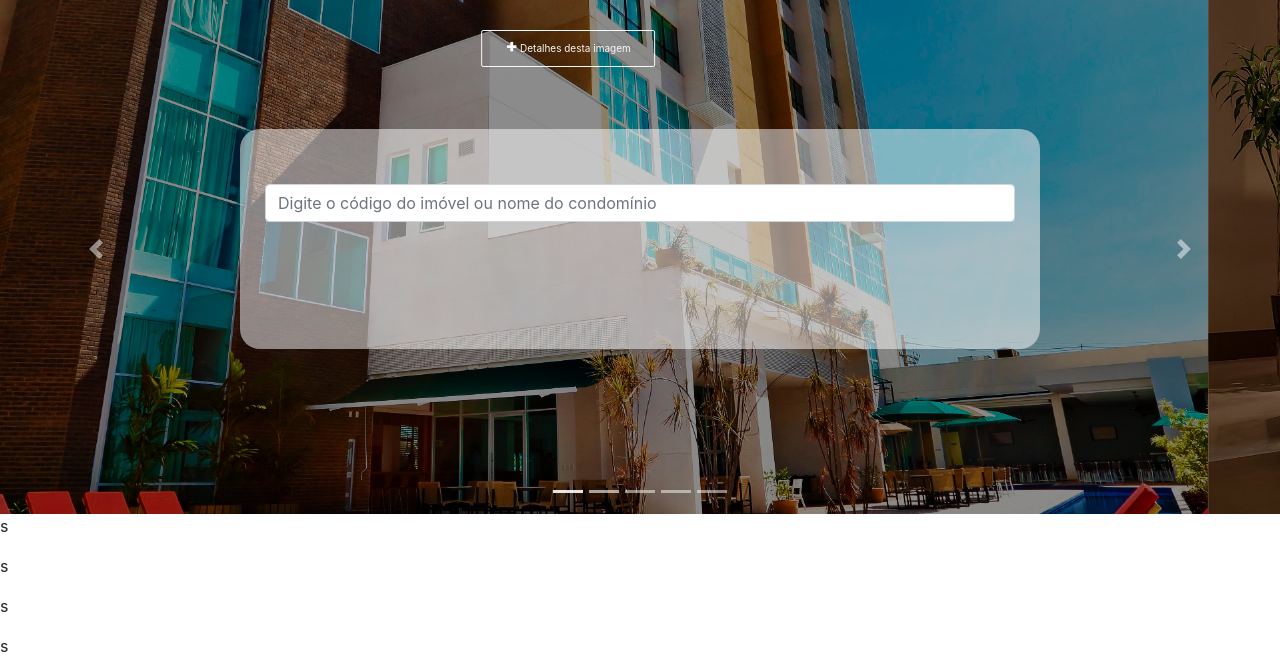
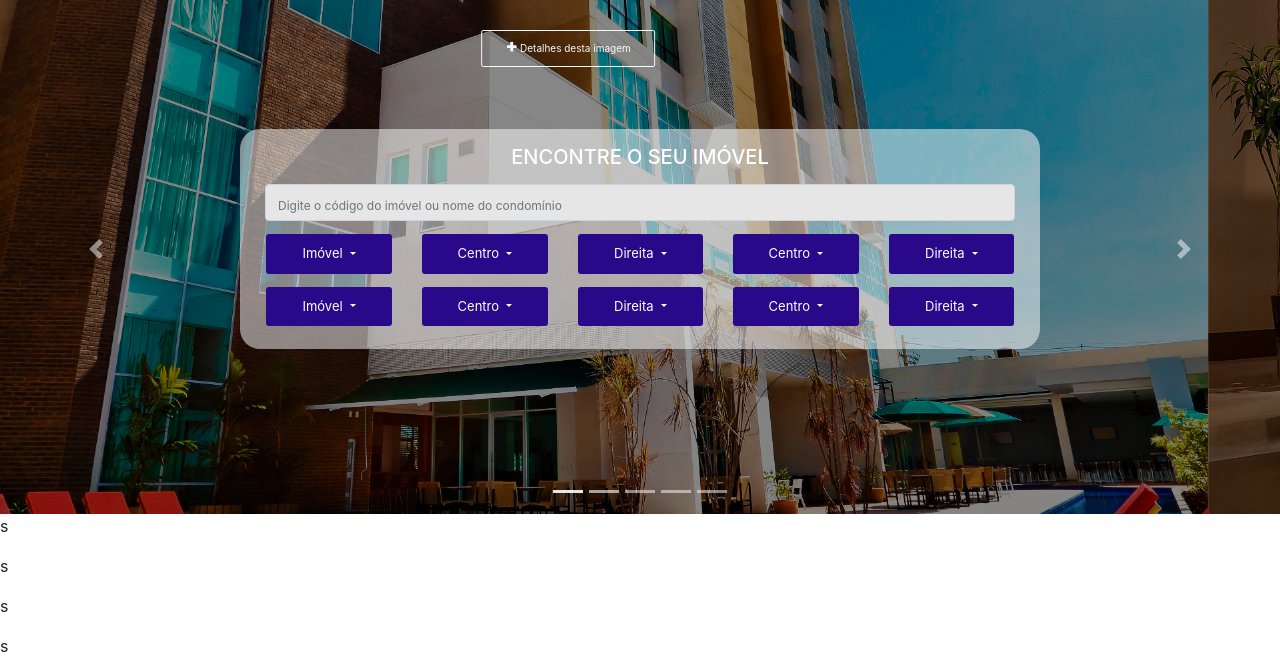
Before and after one commit to WillCostaNM/Riife, a plain HTML site: page index.html in a window 1280 px wide. Shown: the part 131-800 px from the top of the page. Drawn offline with nearby package versions, Linux system fonts and the light colour scheme.

Commit message:
finally form text and add group buttons

```diff
--- a/css/estilo.css
+++ b/css/estilo.css
@@ -121,10 +121,14 @@ header {
 
 .dropdown-menu.show {
     display: block;
-
 }
 
 
+
+
+li.nav-item.maior a.nav-link:hover{
+	 border-bottom: 1px blue solid;
+}
 
 
 /*____________________ FIM MENU ____________________*/
@@ -150,7 +154,9 @@ span#carousel{
 	text-align: center;
 
 }
-
+a.btn.btn-outline-light:hover{
+	background: rgb(255,255,255, 0.85);
+}
 
 a.btn.btn-outline-light{
 	font-size: 10px;
@@ -220,7 +226,7 @@ div#controle.carousel.slide{
 	bottom:0;
 	left:0;
 	right:0;
-	background:rgba(0,0,0,0.45);
+	background:rgba(0,0,0,0.47);
 }
 
 #img1{
@@ -276,6 +282,15 @@ button.btn{
 
 
 /* _____ CAIXA 1 _____*/
+div#caixa1 h5{
+	right: 0;
+	left: 0;
+	color: white;
+	margin-top: 16.2px;
+	padding: 0 auto;
+	position: absolute;
+	text-transform: uppercase;
+}
 
 
 div#caixa1{
@@ -285,9 +300,10 @@ div#caixa1{
 	margin-top: 260px;
 	width: 800px;
 	height: 220px;
+	text-align: center;
 	position: absolute;
 	z-index: 7;
-	background: rgb(255,255,255,0.5); center;
+	background: rgb(255,255,255,0.5);
 	border-radius: 20px;
 
 
@@ -302,11 +318,15 @@ div.form-group{
 	position: relative;
 	margin: 0 auto;
 	margin-top: 55px;
+
 }
 
-input.form-control, {
-	border-radius: 3px;
-	background: #F2F2F2;
+input.form-control {
+	font-size: 12px;
+	padding-top: 20px;
+	padding-bottom: 15px;
+	border-radius: 4px;
+	background: #E6E6E6;
 }
 
 
@@ -326,6 +346,29 @@ input[type=number]:focus,
 [contenteditable].form-control:focus {
   box-shadow: inset 0 -1px 0 #ddd;
 }
+
+
+div#grupo-de-botoes.btn-group{
+	margin-top: 13px;
+}
+
+div#grupo-de-botoes.btn-group button.btn.btn-info.dropdown-toggle{
+	margin-right: 31px;
+	padding: 10px 36px;
+	font-size: 13px;
+	border-radius: 3px;
+	background: #29088A;
+	border: none;
+}
+
+div#grupo-de-botoes.btn-group button.btn.btn-info.dropdown-toggle.ultimo{
+	margin-right: 0;
+}
+
+
+
+
+
 
 
 /* _____ FIM CAIXA 1 _____*/
@@ -362,6 +405,11 @@ input[type=number]:focus,
 
 /*// Extra small devices (portrait phones, less than 576px)*/
 @media (max-width: 575.98px) {
+
+
+	li.nav-item.maior a.nav-link:hover{
+	 border: none;
+	}
 
 	section#home1{
 		display: none;
@@ -472,6 +520,11 @@ input[type=number]:focus,
 
 /*// Small devices (landscape phones, 576px and up)*/
 @media (min-width: 576px) and (max-width: 767.98px) {
+
+	li.nav-item.maior a.nav-link:hover{
+	 border: none;
+	}
+
 
 	section#home1{
 		display: none;
@@ -591,6 +644,12 @@ input[type=number]:focus,
 
 /*// Medium devices (tablets, 768px and up)*/
 @media (min-width: 768px) and (max-width: 991.98px) {
+
+	li.nav-item.maior a.nav-link:hover{
+	 border: none;
+	}
+
+
 
 	.dropdown{
 		display: none;
--- a/index.html
+++ b/index.html
@@ -171,10 +171,52 @@
                 <!-- INICIO INNER -->
                 <div class="carousel-inner" >
 
+
+
+
                     <!-- INICIO CAIXA -->
                     <div id="caixa1">
+
+                      <h5>encontre o seu imóvel</h5>
+
                       <div class="form-group">
                         <input class="form-control" type="text" id="usuario" placeholder="Digite o código do imóvel ou nome do condomínio">
+                       </div>
+
+                       <div id="grupo-de-botoes" class="btn-group">
+                          <button class="btn btn-info dropdown-toggle" type="button">
+                           Imóvel
+                          </button>
+                          <button class="btn btn-info dropdown-toggle" type="button">
+                            Centro
+                          </button>
+                          <button class="btn btn-info dropdown-toggle" type="button">
+                            Direita
+                          </button>
+                          <button class="btn btn-info dropdown-toggle" type="button">
+                            Centro
+                          </button>
+                          <button class="btn btn-info dropdown-toggle ultimo" type="button">
+                            Direita
+                          </button>
+                       </div>
+
+                       <div id="grupo-de-botoes" class="btn-group">
+                          <button class="btn btn-info dropdown-toggle" type="button">
+                           Imóvel
+                          </button>
+                          <button class="btn btn-info dropdown-toggle" type="button">
+                            Centro
+                          </button>
+                          <button class="btn btn-info dropdown-toggle" type="button">
+                            Direita
+                          </button>
+                          <button class="btn btn-info dropdown-toggle" type="button">
+                            Centro
+                          </button>
+                          <button class="btn btn-info dropdown-toggle ultimo" type="button">
+                            Direita
+                          </button>
                        </div>
                     </div>
                     <!-- FIM CAIXA -->
```
